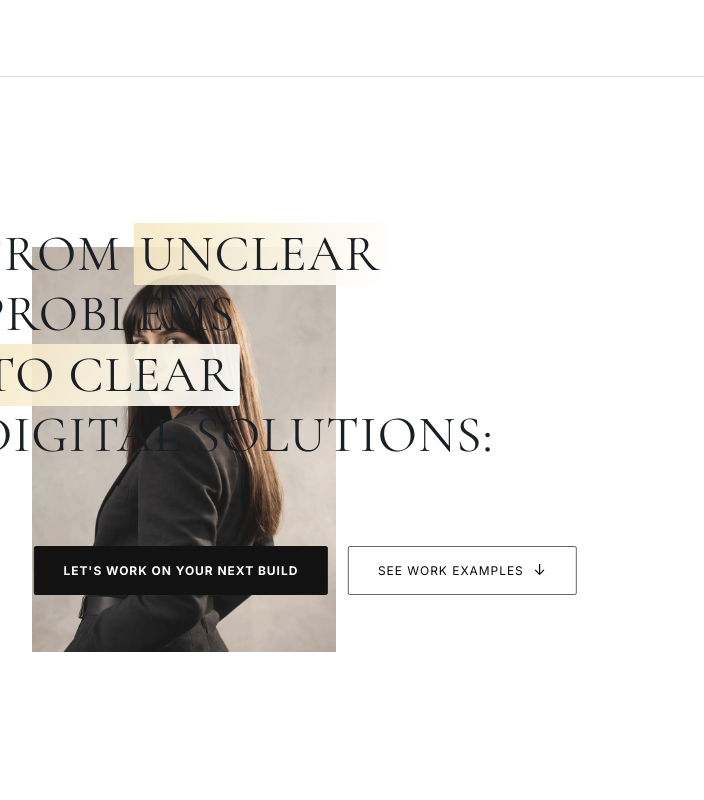
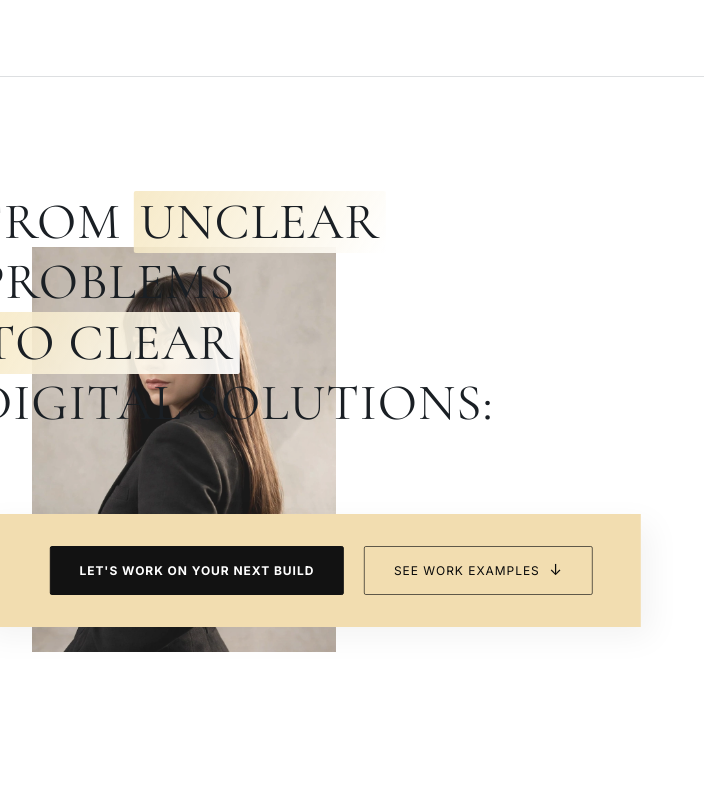
Before and after one commit to Irene2828/porfoliojuly, a Next.js app: page / in a window 1280 px wide. Shown: the top 800 px of the page, without its empty margins (0-704 px from the left). Built offline with nearby package versions, Linux system fonts and the light colour scheme; no server answers; the database is empty.

Commit message:
Style CTA block as a gold geometric rectangle overlapping the black panel

```diff
--- a/src/app/components/Hero.css
+++ b/src/app/components/Hero.css
@@ -261,6 +261,12 @@
   align-items: center;
   gap: 1.25rem;
   margin-top: 5.03rem; /* compensated to keep CTAs locked in place */
+  background: #f2ddb0; /* beige/gold tone */
+  padding: 2rem 3rem; /* generous side/top/bottom padding */
+  margin-right: -4rem; /* pulls to the right to slightly overlap the black side */
+  position: relative;
+  z-index: 10; /* render over the black panel */
+  box-shadow: 10px 10px 30px rgba(0, 0, 0, 0.05);
 }
 
 .hero-image-wrapper {
```
